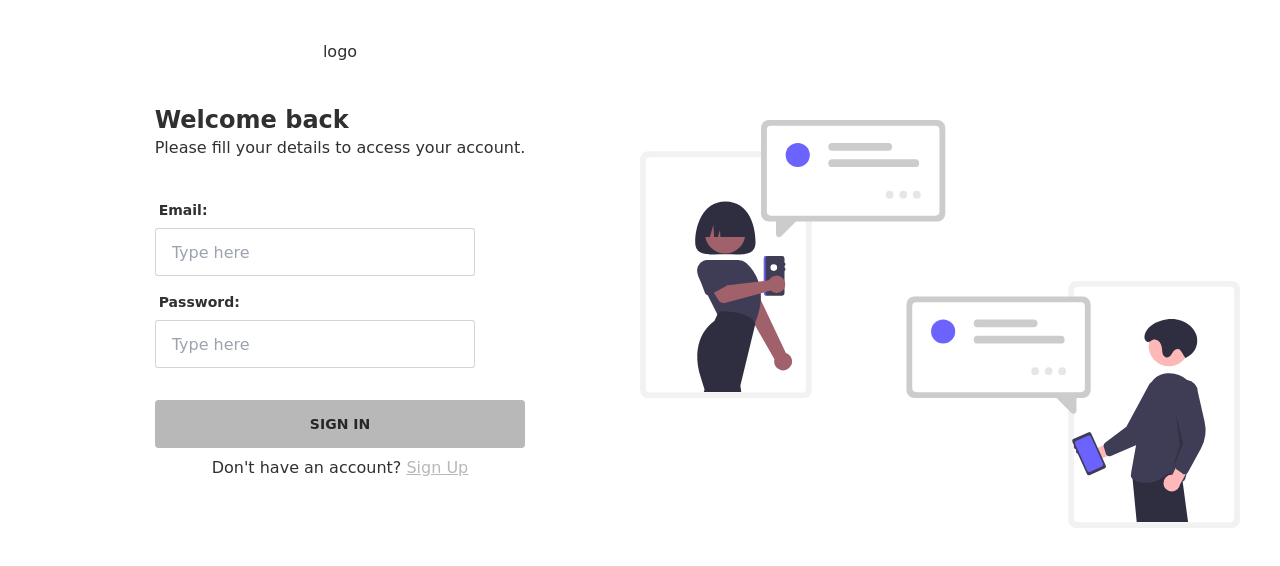
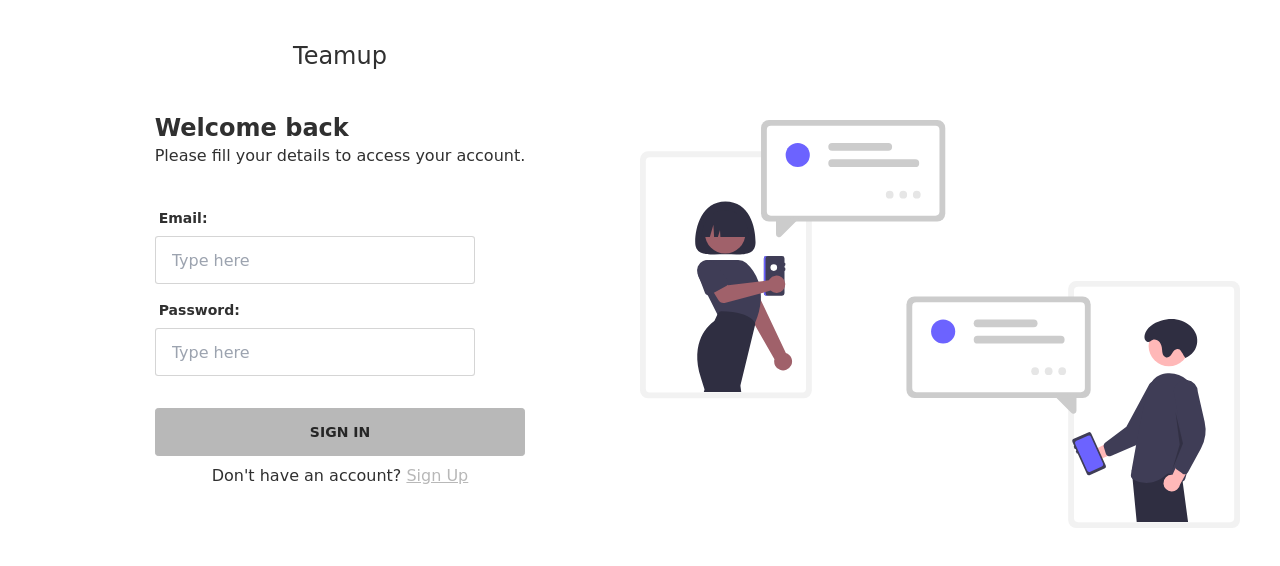
Before and after one commit to khaliltkhalil/teamup, a React (Create React App) app in the folder client/: page /signin in a window 1280 px wide. Shown: the top 566 px of the page. Built offline with nearby package versions, Linux system fonts and the light colour scheme; no server answers.

Commit message:
add app name

```diff
--- a/client/src/components/Navbar.js
+++ b/client/src/components/Navbar.js
@@ -106,7 +106,7 @@ function Navbar() {
               </svg>
             </label>
           </div>
-          <div className="flex-1 px-2 mx-2">Navbar Title</div>
+          <div className="flex-1 px-2 mx-2">TEAMUP</div>
           <div className="flex-none hidden lg:block">
             <ul className="menu menu-horizontal">
               {/* Navbar menu content here */}
--- a/client/src/pages/SignIn.js
+++ b/client/src/pages/SignIn.js
@@ -30,7 +30,7 @@ function SignIn() {
       {user.id && <Navigate to="/" replace={true} />}
       <main className="flex p-10 ">
         <section className="flex flex-col space-y-10 items-center md:w-1/2 w-full">
-          <h1>logo</h1>
+          <h1 className="text-2xl">Teamup</h1>
           <section>
             <article>
               <p className="text-2xl font-bold">Welcome back</p>
--- a/client/src/pages/SignUp.js
+++ b/client/src/pages/SignUp.js
@@ -41,7 +41,7 @@ function SignUp() {
       {user.id && <Navigate to="/" replace={true} />}
       <main className="flex p-10 ">
         <section className="flex flex-col space-y-10 items-center md:w-1/2 w-full">
-          <h1>Logo</h1>
+          <h1 className="text-2xl">Teamup</h1>
           <section>
             <article>
               <p className="text-2xl font-bold">Let's Connect</p>
```
